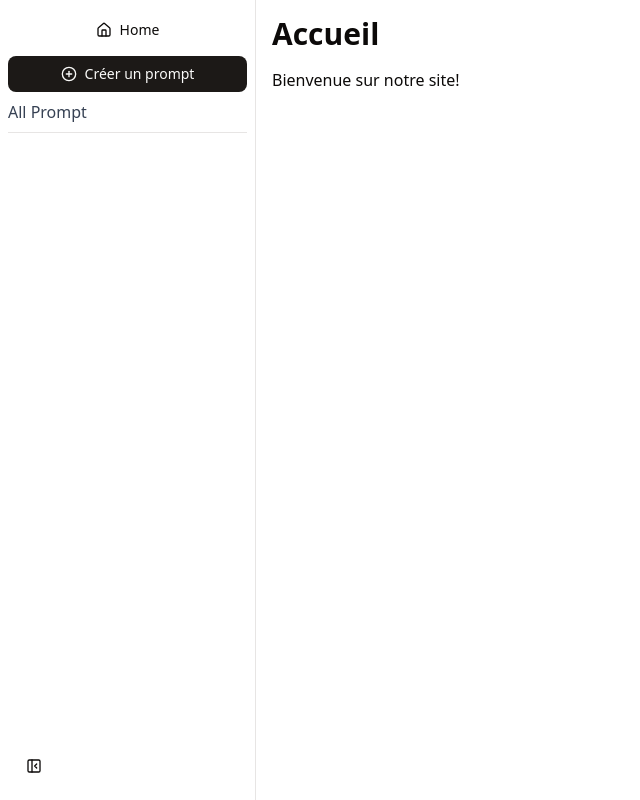
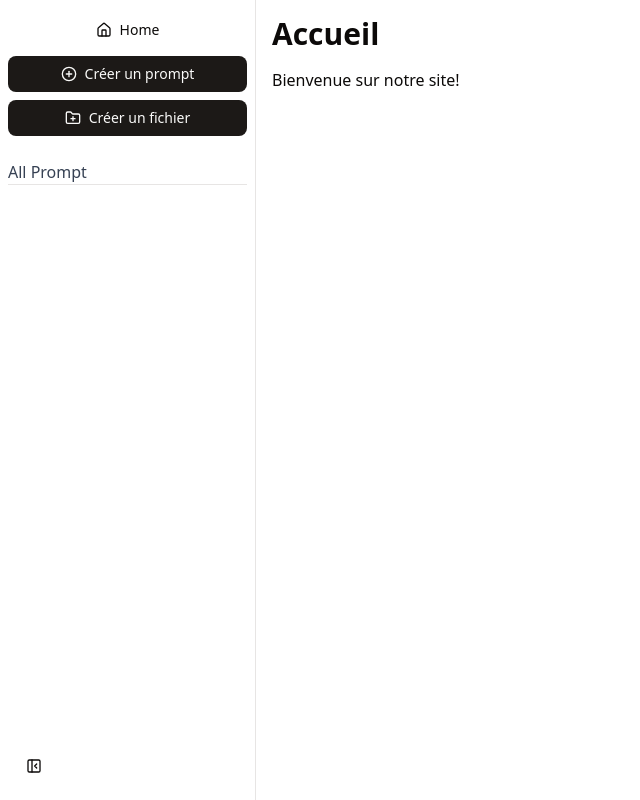
Before and after one commit to kyu-dev/prompt_manager, a React (Vite) app in the folder frontend/: page / in a window 1280 px wide. Shown: the whole page, without its empty margins (0-640 px from the left). Built offline with nearby package versions, Linux system fonts and the light colour scheme.

Commit message:
à jour du composant SideBar pour inclure une nouvelle option "Créer un fichier" avec l'icône correspondante.

```diff
--- a/frontend/package.json
+++ b/frontend/package.json
@@ -10,6 +10,7 @@
     "preview": "vite preview"
   },
   "dependencies": {
+    "@radix-ui/react-accordion": "^1.2.10",
     "@radix-ui/react-separator": "^1.1.6",
     "@radix-ui/react-slot": "^1.2.2",
     "@tailwindcss/vite": "^4.1.6",
--- a/frontend/src/components/SideBar.jsx
+++ b/frontend/src/components/SideBar.jsx
@@ -1,6 +1,12 @@
 import React, { useState, useEffect } from 'react';
 import { Link } from 'react-router-dom';
-import { House, PanelLeftClose, PanelLeftOpen, CirclePlus } from 'lucide-react';
+import {
+  House,
+  PanelLeftClose,
+  PanelLeftOpen,
+  CirclePlus,
+  FolderPlus,
+} from 'lucide-react';
 import { Button } from '@/components/ui/button';
 import { Separator } from '@/components/ui/separator';
 
@@ -20,6 +26,10 @@ const SideBar = () => {
       to: '/new-prompt',
       icon: <CirclePlus size={20} />,
       label: 'Créer un prompt',
+    },
+    {
+      icon: <FolderPlus size={20} />,
+      label: 'Créer un fichier',
     },
   ];
 
@@ -58,10 +68,10 @@ const SideBar = () => {
             </Button>
           ))}
           {isOpen && (
-            <>
-              <h3 className="text-gray-700">All Prompt</h3>
+            <div className="pt-4">
+              <h3 className="text-gray-700 ">All Prompt</h3>
               <Separator />
-            </>
+            </div>
           )}
         </div>
 
```
Also changed, not shown: 1 other file (tests, documents, lock files or other folders).
